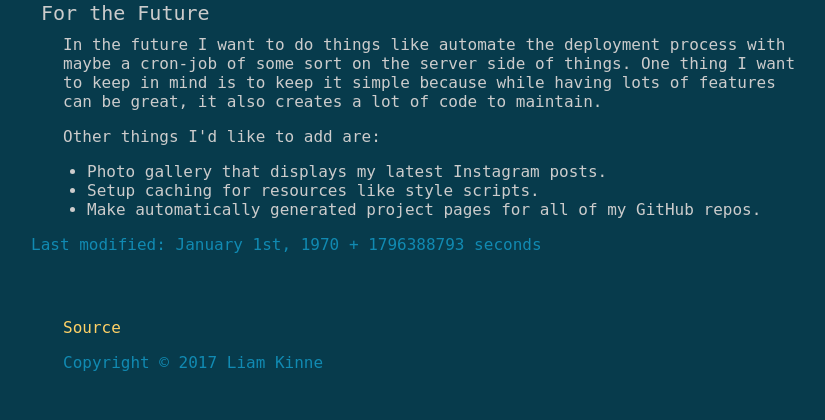
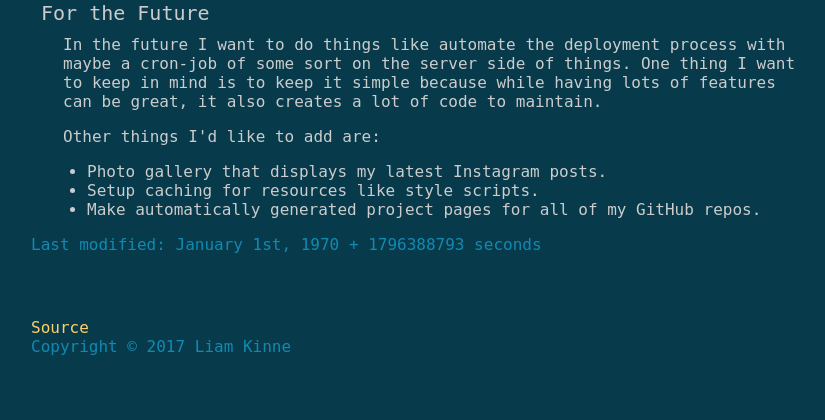
Before and after one commit to liamkinne/website, a PHP site: page /?p=building-myself-a-website in a window 1280 px wide. Shown: the part 748-1168 px from the top of the page, without its empty margins (225-1050 px from the left). After the commit the page ends 1103 px from the top, so only its background shows below. Run offline with PHP 8.4, Linux system fonts and the light colour scheme; some web fonts are replaced.

Commit message:
fixed footer padding

```diff
--- a/html/style.css
+++ b/html/style.css
@@ -96,6 +96,8 @@ footer
 footer p
 {
 	color: #118ab2;
+	padding: 0;
+	margin: 0;
 }
 
 /* fonts */
```
